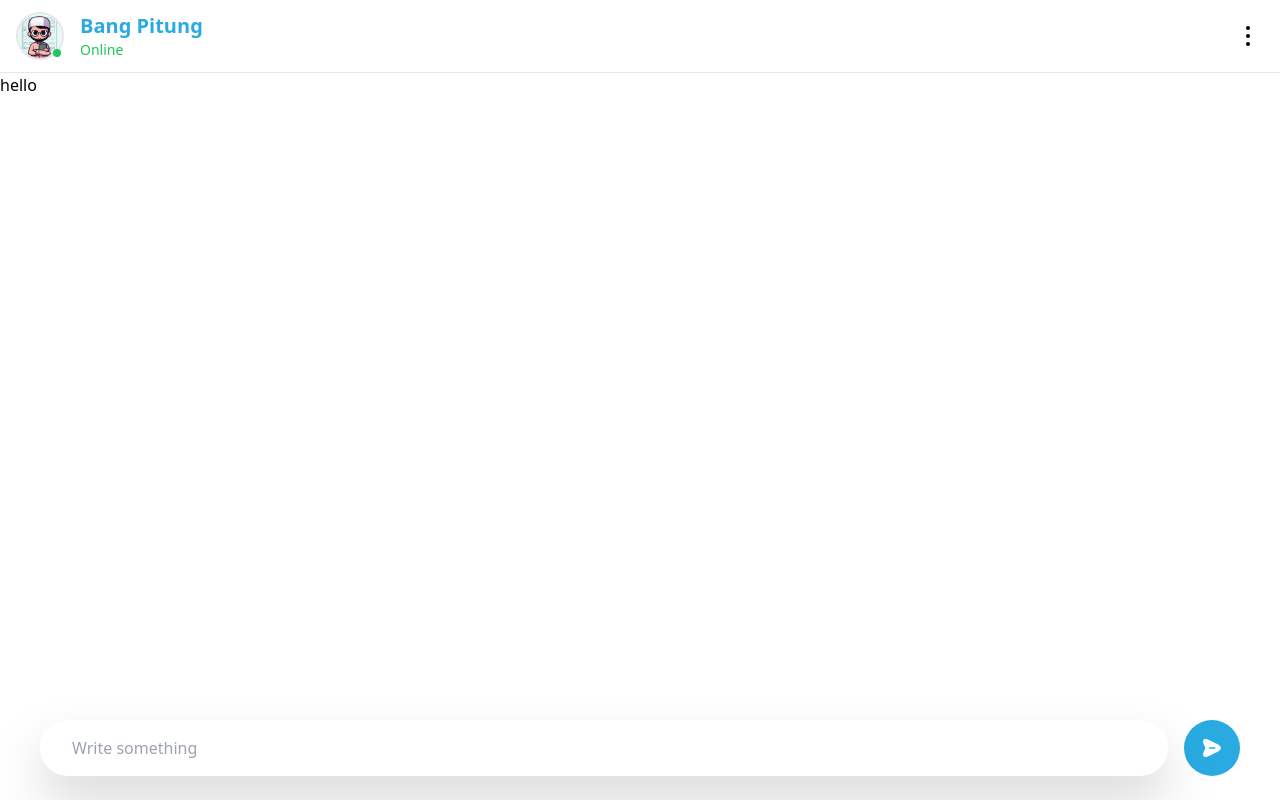
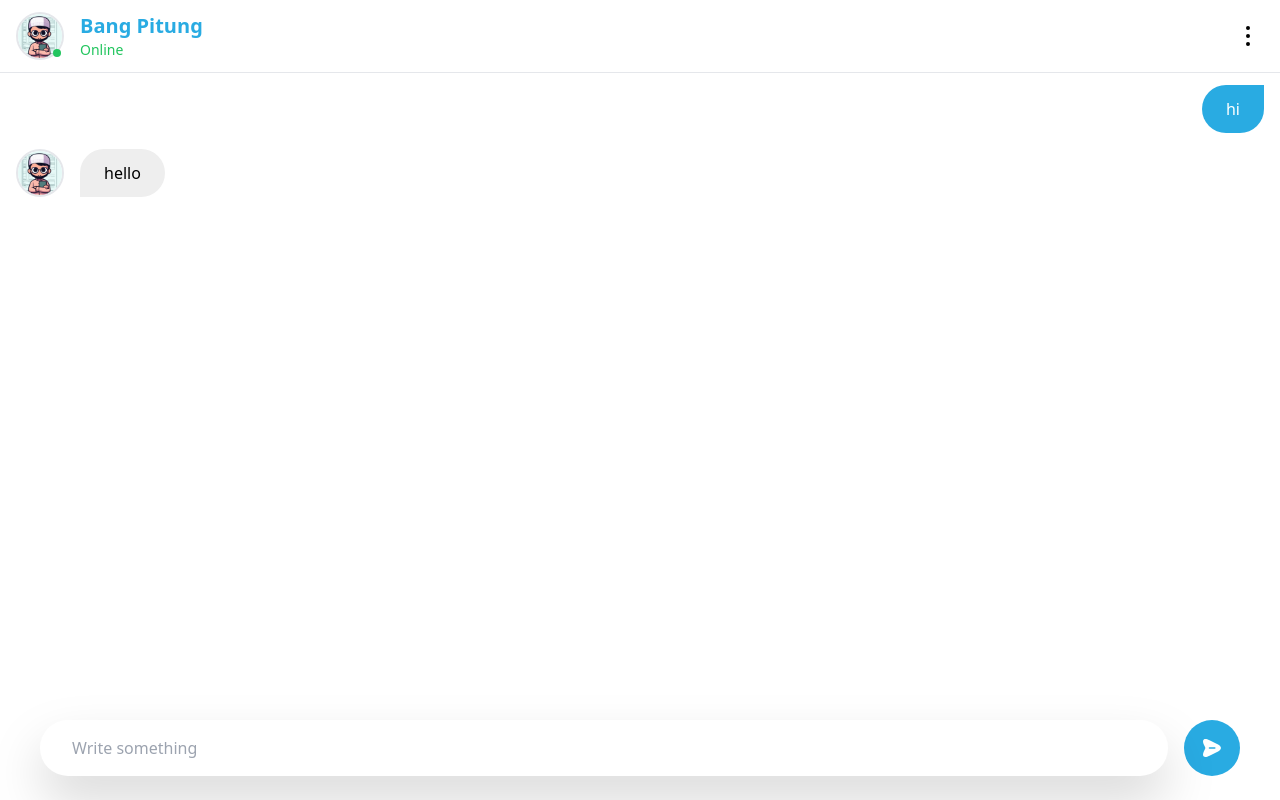
Before and after one commit to fikrialwan/chat-bpt, a React (Vite) app: page / in a window 1280 px wide. Built offline with nearby package versions, Linux system fonts and the light colour scheme.

Commit message:
feat: add initial chat ui

```diff
--- a/src/routes/index.tsx
+++ b/src/routes/index.tsx
@@ -1,9 +1,26 @@
 import Layout from "../component/layout";
+import Container from "../component/shared/container";
+import profile from "../assets/chat-bpt-profile.jpg";
 
 const Home = () => {
   return (
     <Layout>
-      <div className="h-screen">hello</div>
+      <Container>
+        <div className="flex flex-col gap-4">
+          <p className="px-6 py-3 rounded-3xl rounded-tr-none bg-primaryBlue text-white self-end">
+            hi
+          </p>
+          <div className="flex flex-row items-end gap-4">
+            <img
+              src={profile}
+              className="w-12 h-12 rounded-full border-2 outline-white"
+            />
+            <p className="px-6 py-3 rounded-3xl rounded-bl-none bg-primaryGray">
+              hello
+            </p>
+          </div>
+        </div>
+      </Container>
     </Layout>
   );
 };
--- a/tailwind.config.js
+++ b/tailwind.config.js
@@ -5,6 +5,7 @@ export default {
     extend: {
       colors: {
         primaryBlue: "#29ABE2",
+        primaryGray: '#EEEEEE'
       },
       height: {
         screen: ["100vh", "100dvh"],
```
